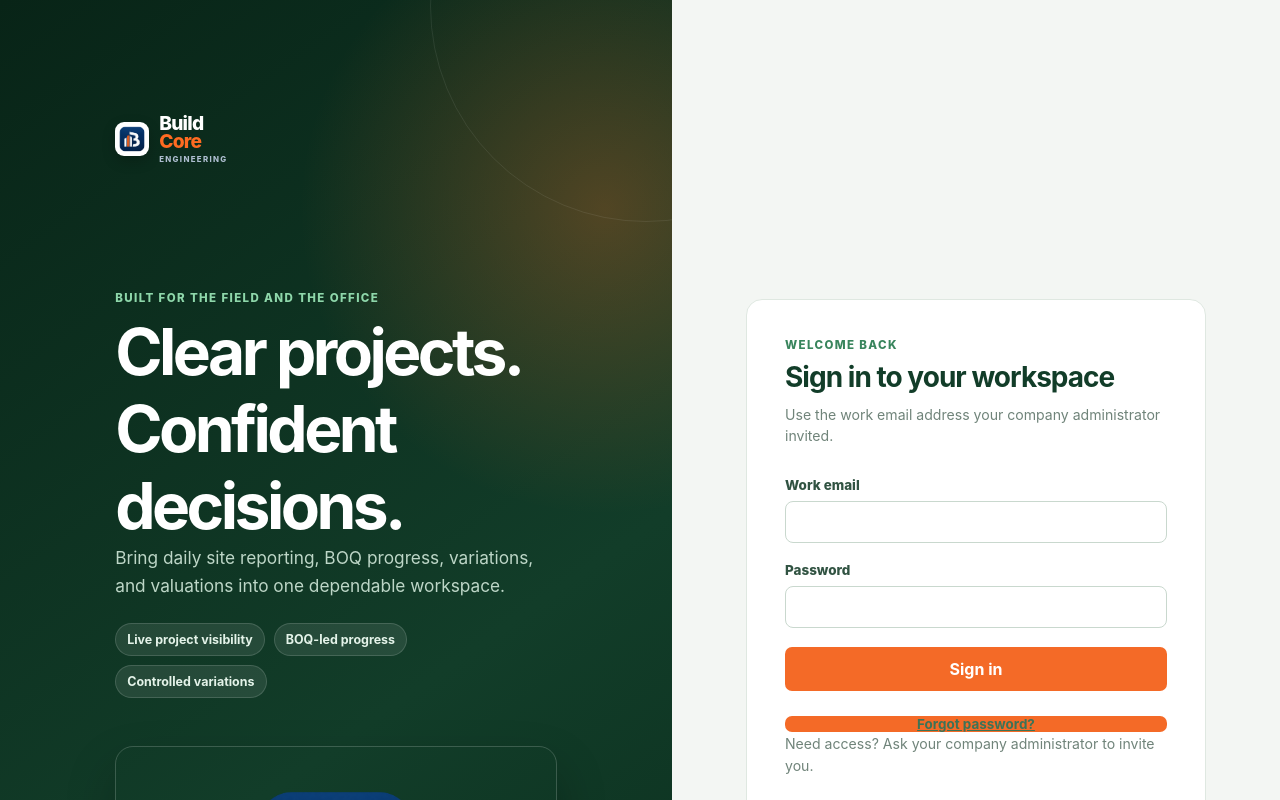
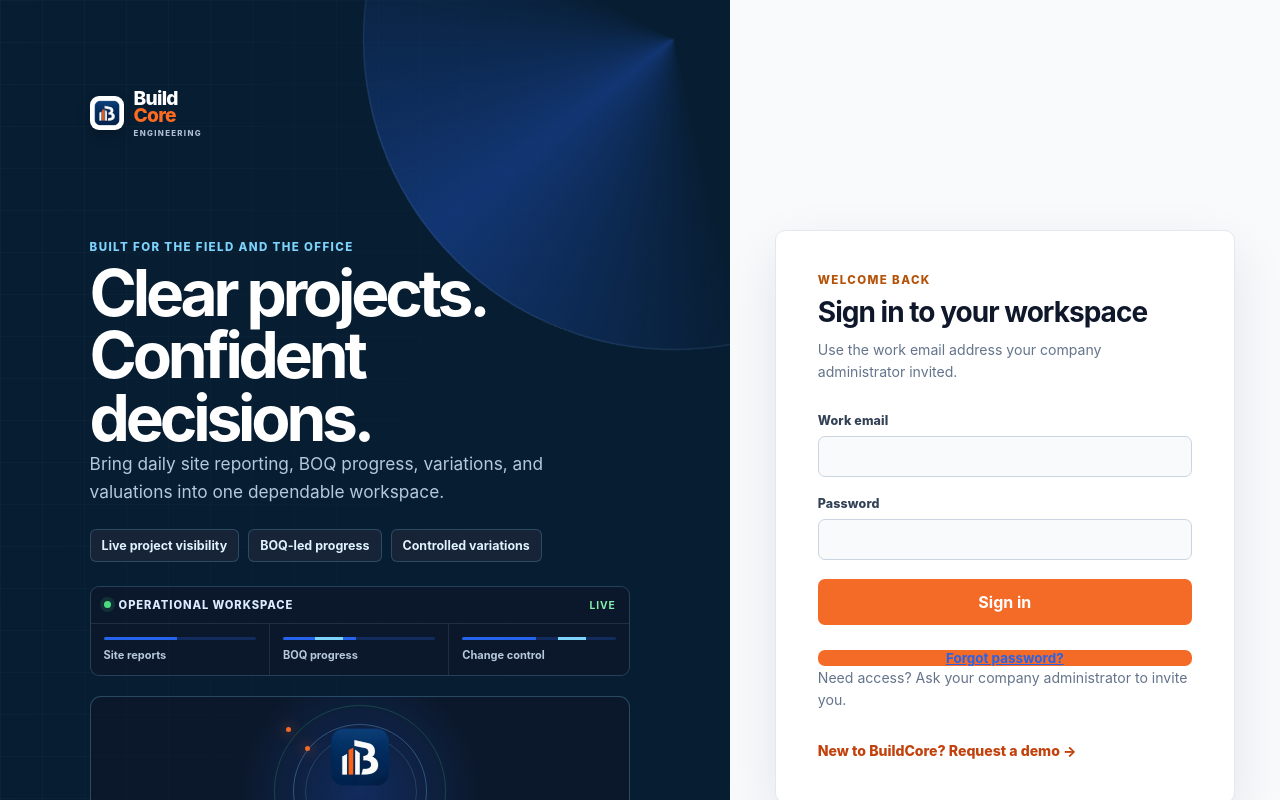
Before and after one commit to powerEjike/engplatform2, a Next.js app in the folder apps/web/: page /login in a window 1280 px wide. Shown: the top 800 px of the page. Built offline with nearby package versions, Linux system fonts and the light colour scheme; no server answers.

Commit message:
feat: add animated login control surface

```diff
--- a/apps/web/src/app/globals.css
+++ b/apps/web/src/app/globals.css
@@ -701,3 +701,84 @@ body { background: var(--bc-bg); color: var(--bc-navy); }
   .project-tabs { margin-left: -16px; margin-right: -16px; padding-left: 16px; padding-right: 16px; }
   .boq-card, .report-register, .variation-register, .valuation-register, .audit-register { padding: 17px; }
 }
+
+/* Authentication surface: a calm technical briefing rather than a decorative landing page. */
+.login-page { background: #f8fafc; grid-template-columns: minmax(0, 1.14fr) minmax(410px, .86fr); }
+.login-introduction {
+  background: #071d32;
+  isolation: isolate;
+  padding: clamp(42px, 7vw, 104px);
+}
+.login-introduction::before {
+  animation: login-orbit 18s linear infinite;
+  background: conic-gradient(from 55deg, transparent, rgba(37, 99, 235, .35), transparent 36%);
+  border: 1px solid rgba(147, 197, 253, .17);
+  height: 620px;
+  right: -255px;
+  top: -272px;
+  width: 620px;
+}
+.login-introduction::after {
+  background-image: linear-gradient(rgba(148, 163, 184, .1) 1px, transparent 1px), linear-gradient(90deg, rgba(148, 163, 184, .1) 1px, transparent 1px);
+  background-size: 42px 42px;
+  content: "";
+  inset: 0;
+  mask-image: linear-gradient(100deg, rgba(0,0,0,.84), transparent 78%);
+  opacity: .55;
+  pointer-events: none;
+  position: absolute;
+  z-index: -1;
+}
+.login-brand { margin-bottom: clamp(58px, 8vw, 112px); }
+.login-introduction .eyebrow { color: #7dd3fc; }
+.login-introduction h1 { font-size: clamp(3rem, 5vw, 5.25rem); letter-spacing: -.065em; line-height: .98; }
+.login-intro-copy { color: #b6c8db; max-width: 540px; }
+.login-benefits span { background: rgba(30, 41, 59, .7); border-color: rgba(125, 211, 252, .22); border-radius: 6px; color: #e0f2fe; }
+.login-live-board {
+  background: rgba(15, 23, 42, .72);
+  border: 1px solid rgba(125, 211, 252, .22);
+  border-radius: 9px;
+  margin-top: 24px;
+  max-width: 540px;
+  overflow: hidden;
+}
+.login-live-board-head { align-items: center; border-bottom: 1px solid rgba(148, 163, 184, .17); color: #dbeafe; display: flex; font-size: .7rem; font-weight: 800; gap: 8px; letter-spacing: .08em; padding: 11px 13px; text-transform: uppercase; }
+.login-live-board-head b { color: #86efac; font-size: .64rem; margin-left: auto; }
+.login-live-dot { animation: login-pulse 1.65s ease-in-out infinite; background: #4ade80; border-radius: 50%; box-shadow: 0 0 0 4px rgba(74, 222, 128, .13); height: 7px; width: 7px; }
+.login-live-board-grid { display: grid; grid-template-columns: repeat(3, 1fr); }
+.login-live-board-grid span { border-right: 1px solid rgba(148, 163, 184, .16); color: #b6c8db; display: grid; font-size: .69rem; font-weight: 700; gap: 8px; padding: 13px; }
+.login-live-board-grid span:last-child { border-right: 0; }
+.login-live-board-grid i { background: linear-gradient(90deg, #2563eb 48%, rgba(37, 99, 235, .25) 48%); border-radius: 2px; height: 3px; overflow: hidden; position: relative; }
+.login-live-board-grid i::after { animation: login-scan 2.7s linear infinite; background: #7dd3fc; content: ""; height: 100%; position: absolute; top: 0; width: 18%; }
+.login-live-board-grid span:nth-child(2) i::after { animation-delay: -.9s; }.login-live-board-grid span:nth-child(3) i::after { animation-delay: -1.8s; }
+.login-brand-visual { background: radial-gradient(circle at 50% 50%, rgba(37, 99, 235, .26), transparent 42%), rgba(15, 23, 42, .66); border-color: rgba(125, 211, 252, .26); border-radius: 11px; box-shadow: none; height: clamp(134px, 17vw, 190px); margin-top: 20px; }
+.login-brand-visual::before { border: 1px solid rgba(125, 211, 252, .18); border-radius: 50%; content: ""; height: 110px; left: calc(50% - 55px); position: absolute; top: calc(50% - 55px); width: 110px; }
+.login-brand-visual img { animation: login-logo-float 5.5s ease-in-out infinite; max-height: 120px; object-fit: contain; padding: 20px; position: relative; z-index: 2; }
+.login-orbit { border: 1px solid rgba(125, 211, 252, .3); border-radius: 50%; height: 134px; left: calc(50% - 67px); position: absolute; top: calc(50% - 67px); width: 134px; z-index: 1; }
+.login-orbit::after { background: #f46a27; border-radius: 50%; box-shadow: 0 0 13px #f46a27; content: ""; height: 5px; left: 11px; position: absolute; top: 21px; width: 5px; }
+.login-orbit-two { animation: login-orbit 8s linear infinite reverse; border-color: rgba(74, 222, 128, .2); height: 172px; left: calc(50% - 86px); top: calc(50% - 86px); width: 172px; }.login-orbit-one { animation: login-orbit 11s linear infinite; }
+.login-trust { color: #8ea6be; }
+.login-panel { border-color: var(--bc-border); border-radius: 10px; box-shadow: 0 20px 55px rgba(15, 23, 42, .09); padding: 42px; }
+.login-panel .eyebrow { color: #b45309; }
+.login-panel h2 { color: var(--bc-navy); letter-spacing: -.035em; }
+.login-help { color: #64748b; }
+.login-panel label { color: var(--bc-slate); font-size: .78rem; letter-spacing: .01em; }
+.login-panel input { background: #f8fafc; border-color: #cbd5e1; border-radius: 7px; }
+.login-panel input:focus { border-color: var(--bc-blue); box-shadow: 0 0 0 3px #dbeafe; outline: none; }
+.login-panel button[type="submit"] { min-height: 46px; }
+.text-button { color: #2563eb; }
+.demo-link { color: #c2410c; }
+
+@keyframes login-orbit { to { transform: rotate(360deg); } }
+@keyframes login-logo-float { 50% { transform: translateY(-7px); } }
+@keyframes login-pulse { 50% { box-shadow: 0 0 0 7px rgba(74, 222, 128, 0); transform: scale(.86); } }
+@keyframes login-scan { from { left: -20%; } to { left: 104%; } }
+@media (prefers-reduced-motion: reduce) { .login-introduction::before, .login-live-dot, .login-live-board-grid i::after, .login-brand-visual img, .login-orbit { animation: none !important; } }
+@media (max-width: 800px) {
+  .login-introduction { min-height: 320px; }
+  .login-live-board, .login-brand-visual { display: none; }
+  .login-introduction h1 { font-size: clamp(2.45rem, 12vw, 3.65rem); }
+  .login-intro-copy { display: block; font-size: .96rem; }
+  .login-benefits { display: none; }
+  .login-panel { border-radius: 10px; padding: 30px 24px; }
+}
--- a/apps/web/src/app/login/page.tsx
+++ b/apps/web/src/app/login/page.tsx
@@ -58,7 +58,7 @@ export default function LoginPage() {
     <main className="login-page">
       <section className="login-introduction">
         <Link className="brand login-brand" href="/" aria-label="BuildCore home"><span className="brand-mark" aria-hidden="true">B</span><span className="brand-word">Build<span>Core</span><small>Engineering</small></span></Link>
-        <div className="login-intro-content"><p className="eyebrow">Built for the field and the office</p><h1>Clear projects. Confident decisions.</h1><p className="login-intro-copy">Bring daily site reporting, BOQ progress, variations, and valuations into one dependable workspace.</p><div className="login-benefits"><span>Live project visibility</span><span>BOQ-led progress</span><span>Controlled variations</span></div><div className="login-brand-visual" aria-hidden="true"><Image src="/brand/buildcore-app-icon.png" alt="" fill sizes="(max-width: 800px) 0px, 280px" priority /></div><p className="login-trust">One workspace for Directors, Project Managers, Quantity Surveyors, and Site Engineers.</p></div>
+        <div className="login-intro-content"><p className="eyebrow">Built for the field and the office</p><h1>Clear projects. Confident decisions.</h1><p className="login-intro-copy">Bring daily site reporting, BOQ progress, variations, and valuations into one dependable workspace.</p><div className="login-benefits"><span>Live project visibility</span><span>BOQ-led progress</span><span>Controlled variations</span></div><div className="login-live-board" aria-hidden="true"><div className="login-live-board-head"><span className="login-live-dot" />Operational workspace <b>Live</b></div><div className="login-live-board-grid"><span><i />Site reports</span><span><i />BOQ progress</span><span><i />Change control</span></div></div><div className="login-brand-visual" aria-hidden="true"><span className="login-orbit login-orbit-one" /><span className="login-orbit login-orbit-two" /><Image src="/brand/buildcore-app-icon.png" alt="" fill sizes="(max-width: 800px) 0px, 280px" priority /></div><p className="login-trust">One workspace for Directors, Project Managers, Quantity Surveyors, and Site Engineers.</p></div>
       </section>
 
       <section className="login-panel" aria-labelledby="login-heading">
```
